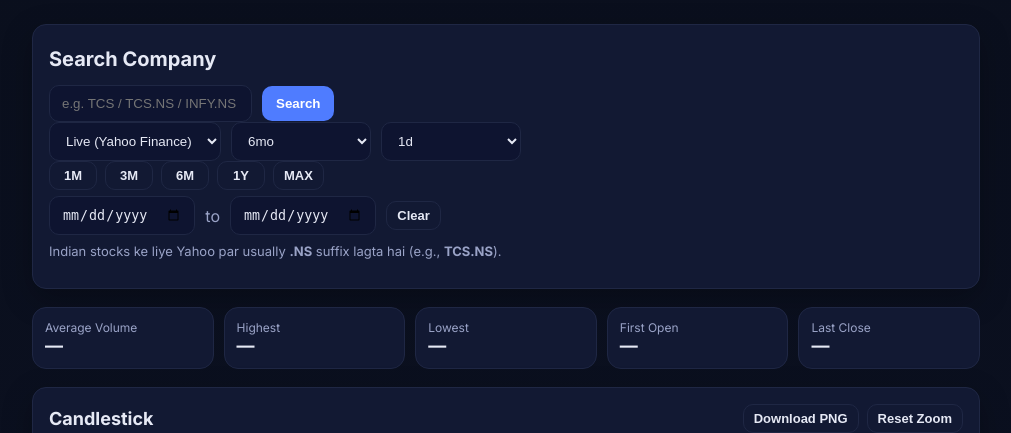
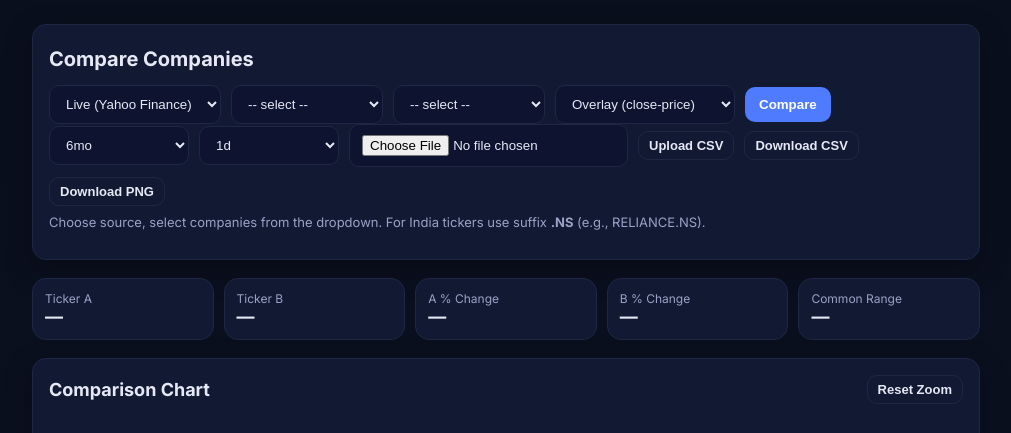
Before and after one commit to shivamvats-coder/stock-analyzer-web, a FastAPI app: page / in a window 1280 px wide. Shown: the part 62-495 px from the top of the page, without its empty margins (134-1145 px from the left). Run offline with FastAPI, Linux system fonts and the light colour scheme; a map, chart or similar area stays blank; some libraries are stand-ins or nearby versions.

Commit message:
Step 2: Live data, MA/EMA, improved UI & controls

```diff
--- a/requirements.txt
+++ b/requirements.txt
@@ -4,3 +4,5 @@
 yfinance
 pandas
 numpy
+requests
+python-multipart
--- a/web/server.py
+++ b/web/server.py
@@ -1,4 +1,9 @@
-from fastapi import FastAPI, Query
+import os
+import csv
+import io
+import requests
+from typing import List, Dict
+from fastapi import FastAPI, Query, UploadFile, File, Form
 from fastapi.responses import FileResponse, JSONResponse
 from fastapi.staticfiles import StaticFiles
 from fastapi.middleware.cors import CORSMiddleware
@@ -7,12 +12,12 @@
 from core.sort_algos import merge_sort_by_company
 from core.search import find_company_block
 from core.analytics import average_volume, price_summary
+from web.data_live import fetch_yf_ohlc, add_ma_ema
 
-from web.data_live import fetch_yf_ohlc, add_ma_ema
+ALPHA_KEY = os.getenv("ALPHA_VANTAGE_KEY")  # optional
 
 app = FastAPI()
 
-# Allow all origins (simple demo)
 app.add_middleware(
     CORSMiddleware,
     allow_origins=["*"],
@@ -20,16 +25,41 @@
     allow_headers=["*"],
 )
 
-# Static files (CSS/JS)
 app.mount("/static", StaticFiles(directory="web/static"), name="static")
+
 
 @app.get("/")
 def home():
     return FileResponse("web/templates/index.html")
 
-# --- Sample CSV data endpoint (existing functionality) ---
+
+@app.get("/api/companies")
+def get_companies():
+    """
+    Returns available companies: from sample CSV + curated live tickers.
+    Frontend will call this to populate dropdowns.
+    """
+    # read sample CSV companies
+    try:
+        data = load_csv("sample_data.csv")
+        sample_companies = sorted({r.company for r in data})
+    except Exception:
+        sample_companies = []
+
+    # curated live tickers (Indian examples); you can edit this list anytime
+    curated_live = [
+        "RELIANCE.NS", "TCS.NS", "INFY.NS", "HDFCBANK.NS", "ICICIBANK.NS",
+        "SBIN.NS", "LT.NS", "HINDUNILVR.NS", "BAJFINANCE.NS"
+    ]
+
+    return {"sample": sample_companies, "live": curated_live}
+
+
 @app.get("/api/company/{ticker}")
 def get_company_data(ticker: str):
+    """
+    Existing CSV-based endpoint (keeps previous behavior).
+    """
     data = load_csv("sample_data.csv")
     sorted_data = merge_sort_by_company(data)
     result = find_company_block(sorted_data, ticker)
@@ -54,25 +84,24 @@
         for r in result
     ]
 
-    return {
-        "company": ticker.strip().upper(),
-        "records": records,
-        "analytics": analytics
-    }
+    return {"company": ticker.strip().upper(), "records": records, "analytics": analytics}
 
-# --- NEW: Live data (Yahoo Finance) with MA/EMA ---
+
 @app.get("/api/live/{ticker}")
 def live_company_data(
     ticker: str,
-    period: str = Query("6mo", description="1mo,3mo,6mo,1y,2y,5y,max"),
-    interval: str = Query("1d", description="1d,1wk,1mo")
+    period: str = Query("6mo"),
+    interval: str = Query("1d")
 ):
+    """
+    Live data via yfinance (already added earlier).
+    """
     records = fetch_yf_ohlc(ticker, period=period, interval=interval)
     if not records:
         return JSONResponse({"error": "No live data found"}, status_code=404)
 
-    highs  = max(r["high"] for r in records)
-    lows   = min(r["low"]  for r in records)
+    highs = max(r["high"] for r in records)
+    lows = min(r["low"] for r in records)
     summary = {
         "highest": highs,
         "lowest": lows,
@@ -80,7 +109,6 @@
         "last_close": records[-1]["close"]
     }
     avg_vol = sum(r["volume"] for r in records) / max(1, len(records))
-
     me = add_ma_ema(records, windows=(5, 10, 20))
 
     return {
@@ -90,6 +118,112 @@
             "avg_volume": avg_vol,
             "summary": summary,
             "ma": me["ma"],
-            "ema": me["ema"],
+            "ema": me["ema"]
         }
     }
+
+
+@app.post("/api/upload")
+async def upload_csv(file: UploadFile = File(...)):
+    """
+    Accept a CSV upload. Returns parsed records (same shape as other endpoints).
+    This is temporary: frontend can use returned records immediately.
+    """
+    content = await file.read()
+    s = content.decode("utf-8", errors="ignore")
+    reader = csv.DictReader(io.StringIO(s))
+    out = []
+    for row in reader:
+        try:
+            d = row.get("date") or row.get("Date")
+            o = float(row.get("open") or row.get("Open") or 0)
+            h = float(row.get("high") or row.get("High") or 0)
+            l = float(row.get("low")  or row.get("Low")  or 0)
+            c = float(row.get("close") or row.get("Close") or 0)
+            v = int(float(row.get("volume") or row.get("Volume") or 0))
+            out.append({"date": str(d).strip(), "open": o, "high": h, "low": l, "close": c, "volume": v})
+        except Exception:
+            continue
+    if not out:
+        return JSONResponse({"error":"No valid rows found"}, status_code=400)
+    # compute analytics
+    highs = max(r["high"] for r in out)
+    lows = min(r["low"] for r in out)
+    summary = {"highest": highs, "lowest": lows, "first_open": out[0]["open"], "last_close": out[-1]["close"]}
+    avg_vol = sum(r["volume"] for r in out) / max(1, len(out))
+    me = add_ma_ema(out)
+    return {"company": file.filename, "records": out, "analytics": {"avg_volume": avg_vol, "summary": summary, "ma": me["ma"], "ema": me["ema"]}}
+
+
+@app.post("/api/export")
+async def export_csv(payload: Dict = None):
+    """
+    Accept a JSON payload with 'records' array and return a CSV file response.
+    Frontend can POST current filtered records and get a downloadable CSV.
+    """
+    if not payload or "records" not in payload:
+        return JSONResponse({"error": "Invalid payload"}, status_code=400)
+    records = payload["records"]
+    # build CSV in memory
+    buf = io.StringIO()
+    writer = csv.writer(buf)
+    writer.writerow(["date","open","high","low","close","volume"])
+    for r in records:
+        writer.writerow([r.get("date"), r.get("open"), r.get("high"), r.get("low"), r.get("close"), r.get("volume")])
+    buf.seek(0)
+    return FileResponse(io.BytesIO(buf.getvalue().encode("utf-8")), media_type="text/csv", filename="export.csv")
+
+
+@app.get("/api/compare")
+def compare_endpoint(
+    t1: str = Query(..., description="Ticker 1"),
+    t2: str = Query(..., description="Ticker 2"),
+    source: str = Query("live", description="live or sample"),
+    period: str = Query("6mo"),
+    interval: str = Query("1d"),
+    mode: str = Query("overlay", description="overlay or stacked")
+):
+    """
+    Compare two tickers. source: live|sample.
+    mode: overlay (close-price lines) | stacked (two candlesticks stacked).
+    Returns records & analytics for both tickers.
+    """
+    def load_for(ticker, src):
+        if src == "live":
+            recs = fetch_yf_ohlc(ticker, period=period, interval=interval)
+            me = add_ma_ema(recs)
+            highs = max(r["high"] for r in recs) if recs else None
+            lows = min(r["low"] for r in recs) if recs else None
+            avg_vol = (sum(r["volume"] for r in recs)/len(recs)) if recs else 0
+            summary = {"highest": highs, "lowest": lows, "first_open": recs[0]["open"] if recs else None, "last_close": recs[-1]["close"] if recs else None}
+            return {"records": recs, "analytics": {"avg_volume": avg_vol, "summary": summary, "ma": me["ma"], "ema": me["ema"]}}
+        else:
+            data = load_csv("sample_data.csv")
+            sorted_data = merge_sort_by_company(data)
+            res = find_company_block(sorted_data, ticker)
+            recs = [{"date": str(r.date), "open": r.open, "high": r.high, "low": r.low, "close": r.close, "volume": r.volume} for r in res]
+            me = add_ma_ema(recs)
+            return {"records": recs, "analytics": {"avg_volume": average_volume(res) if res else 0, "summary": price_summary(res) if res else {}, "ma": me["ma"], "ema": me["ema"]}}
+
+    left = load_for(t1, source)
+    right = load_for(t2, source)
+
+    if (not left["records"]) and (not right["records"]):
+        return JSONResponse({"error": "No data for both tickers"}, status_code=404)
+
+    return {"t1": t1.strip().upper(), "t2": t2.strip().upper(), "mode": mode, "left": left, "right": right}
+
+
+@app.get("/api/av/{ticker}")
+def alpha_vantage(ticker: str, function: str = Query("TIME_SERIES_DAILY")):
+    """
+    Basic Alpha Vantage fetcher. Works only if ALPHA_VANTAGE_KEY is set in env.
+    """
+    if not ALPHA_KEY:
+        return JSONResponse({"error": "Alpha Vantage key not configured on server"}, status_code=501)
+    base = "https://www.alphavantage.co/query"
+    params = {"function": function, "symbol": ticker, "apikey": ALPHA_KEY, "outputsize": "compact"}
+    resp = requests.get(base, params=params, timeout=15)
+    if resp.status_code != 200:
+        return JSONResponse({"error": "Alpha Vantage request failed"}, status_code=502)
+    return JSONResponse(resp.json())
--- a/web/static/app.js
+++ b/web/static/app.js
@@ -1,112 +1,189 @@
-const $ = (id) => document.getElementById(id);
+/* app.js — Compare, Upload, Export, improved UI */
+const $ = id => document.getElementById(id);
+const toast = (m) => { const t = $("toast"); t.textContent = m; t.hidden = false; setTimeout(()=> t.hidden=true, 2400); }
 
-function toast(msg){
-  const t = $("toast");
-  t.textContent = msg;
-  t.hidden = false;
-  setTimeout(()=> t.hidden = true, 2200);
+function setLoading(on){ document.body.classList.toggle("loading", !!on); }
+function csvFromRecords(records){
+  const header = ["date","open","high","low","close","volume"];
+  const rows = records.map(r => header.map(h => r[h]));
+  const csv = [header.join(",")].concat(rows.map(r => r.join(","))).join("\n");
+  return csv;
+}
+function downloadText(filename, text, type="text/csv"){
+  const blob = new Blob([text], {type});
+  const a = document.createElement("a");
+  a.href = URL.createObjectURL(blob);
+  a.download = filename;
+  document.body.appendChild(a); a.click(); a.remove();
 }
 
-function setLoading(on){
-  document.body.classList.toggle("loading", !!on);
+/* Populate company dropdowns from backend */
+async function loadCompanies(){
+  try{
+    const res = await fetch("/api/companies");
+    const j = await res.json();
+    const sample = j.sample || [];
+    const live = j.live || [];
+    // build full options sets
+    const source = $("source").value;
+    const arr = source === "live" ? live : sample;
+    fillTickers(arr);
+  }catch(e){
+    console.error(e); toast("Could not load companies");
+  }
+}
+function fillTickers(list){
+  const t1 = $("ticker1"), t2 = $("ticker2");
+  t1.innerHTML = ""; t2.innerHTML = "";
+  // Add a placeholder option
+  const placeholder = document.createElement("option");
+  placeholder.value = ""; placeholder.text = "-- select --";
+  t1.appendChild(placeholder.cloneNode(true));
+  t2.appendChild(placeholder.cloneNode(true));
+  for(const v of list){
+    const o1 = document.createElement("option"); o1.value=v; o1.text=v; t1.appendChild(o1);
+    const o2 = document.createElement("option"); o2.value=v; o2.text=v; t2.appendChild(o2);
+  }
 }
 
-function clearStats(){
-  ["avgVol","high","low","firstOpen","lastClose"].forEach(id => $(id).textContent = "—");
+/* Compare action */
+async function compare(){
+  const src = $("source").value, t1 = $("ticker1").value.trim(), t2 = $("ticker2").value.trim();
+  const period = $("period").value, interval = $("interval").value;
+  const mode = $("mode").value;
+  if(!t1 || !t2){ toast("Select both tickers"); return; }
+  setLoading(true);
+  try{
+    const url = `/api/compare?t1=${encodeURIComponent(t1)}&t2=${encodeURIComponent(t2)}&source=${encodeURIComponent(src)}&period=${encodeURIComponent(period)}&interval=${encodeURIComponent(interval)}&mode=${encodeURIComponent(mode)}`;
+    const res = await fetch(url);
+    setLoading(false);
+    if(!res.ok){ toast("Compare failed"); return; }
+    const j = await res.json();
+    renderCompare(j);
+  }catch(e){
+    setLoading(false); toast("Error fetching compare");
+    console.error(e);
+  }
 }
 
-async function searchCompany(){
-  const ticker = $("ticker").value.trim();
-  const start  = $("startDate").value;
-  const end    = $("endDate").value;
-  const source = $("source").value;
-  const period = $("period").value;
-  const interval = $("interval").value;
+/* Render compare result (overlay or stacked) */
+function renderCompare(data){
+  const left = data.left, right = data.right;
+  const lrec = left.records || [], rrec = right.records || [];
+  // compute common date range if both exist
+  const datesL = lrec.map(r=>r.date), datesR = rrec.map(r=>r.date);
+  const common = datesL.filter(d => datesR.includes(d));
+  $("tA").textContent = data.t1; $("tB").textContent = data.t2;
+  // percent change over available window
+  const pct = (arr) => arr.length>1 ? ((arr[arr.length-1].close - arr[0].open)/arr[0].open*100).toFixed(2) : "—";
+  $("pA").textContent = lrec.length ? pct(lrec) + "%" : "—";
+  $("pB").textContent = rrec.length ? pct(rrec) + "%" : "—";
+  $("range").textContent = common.length ? `${common[0]} → ${common[common.length-1]}` : "—";
 
-  if(!ticker){ toast("Please enter a company ticker"); return; }
+  const mode = data.mode || "overlay";
+  const chartDiv = $("chart");
+  Plotly.purge(chartDiv);
 
-  setLoading(true);
-  let url = source === "live"
-    ? `/api/live/${encodeURIComponent(ticker)}?period=${encodeURIComponent(period)}&interval=${encodeURIComponent(interval)}`
-    : `/api/company/${encodeURIComponent(ticker)}`;
-
-  const res = await fetch(url);
-  setLoading(false);
-
-  if(!res.ok){
-    toast("Data not found");
-    clearStats();
-    Plotly.purge("chart");
-    return;
+  if(mode === "overlay"){
+    // overlay close-price lines with legends
+    const traces = [];
+    if(lrec.length){
+      traces.push({x: lrec.map(r=>r.date), y: lrec.map(r=>r.close), mode:"lines", name:data.t1, line:{width:2}});
+    }
+    if(rrec.length){
+      traces.push({x: rrec.map(r=>r.date), y: rrec.map(r=>r.close), mode:"lines", name:data.t2, line:{width:2}});
+    }
+    const layout = {margin:{l:40,r:10,t:30,b:40}, xaxis:{rangeslider:{visible:true}}, paper_bgcolor:"rgba(0,0,0,0)", plot_bgcolor:"rgba(0,0,0,0)"};
+    Plotly.newPlot(chartDiv, traces, layout, {responsive:true,displaylogo:false});
+  } else {
+    // stacked candlesticks: two subplots
+    const traces = [];
+    if(lrec.length){
+      traces.push(Object.assign({x: lrec.map(r=>r.date), open: lrec.map(r=>r.open), high: lrec.map(r=>r.high), low: lrec.map(r=>r.low), close: lrec.map(r=>r.close), type:"candlestick", name:data.t1}, {xaxis:"x", yaxis:"y"}));
+    }
+    if(rrec.length){
+      traces.push(Object.assign({x: rrec.map(r=>r.date), open: rrec.map(r=>r.open), high: rrec.map(r=>r.high), low: rrec.map(r=>r.low), close: rrec.map(r=>r.close), type:"candlestick", name:data.t2}, {xaxis:"x2", yaxis:"y2"}));
+    }
+    const layout = {
+      grid: {rows:2, columns:1, pattern:"independent", roworder:"top to bottom"},
+      margin:{l:40, r:10, t:30, b:40},
+      xaxis:{rangeslider:{visible:true}}, xaxis2:{rangeslider:{visible:false}},
+      paper_bgcolor:"rgba(0,0,0,0)", plot_bgcolor:"rgba(0,0,0,0)"
+    };
+    Plotly.newPlot(chartDiv, traces, layout, {responsive:true,displaylogo:false});
   }
-
-  const data = await res.json();
-
-  // Optional client-side date filter
-  let rec = data.records;
-  if(start) rec = rec.filter(r => r.date >= start);
-  if(end)   rec = rec.filter(r => r.date <= end);
-
-  if(rec.length === 0){
-    toast("No data in this date range");
-    clearStats(); Plotly.purge("chart"); return;
-  }
-
-  // Stats
-  $("avgVol").textContent    = Number(data.analytics.avg_volume).toFixed(2);
-  $("high").textContent      = data.analytics.summary.highest;
-  $("low").textContent       = data.analytics.summary.lowest;
-  $("firstOpen").textContent = data.analytics.summary.first_open;
-  $("lastClose").textContent = data.analytics.summary.last_close;
-
-  // Candlestick
-  const trace = {
-    x: rec.map(r => r.date),
-    open: rec.map(r => r.open),
-    high: rec.map(r => r.high),
-    low:  rec.map(r => r.low),
-    close:rec.map(r => r.close),
-    type: "candlestick",
-    increasing: {line:{width:1.5}},
-    decreasing: {line:{width:1.5}}
-  };
-
-  // MA/EMA overlays (if available from backend)
-  const overlays = [];
-  if(data.analytics && data.analytics.ma){
-    const ma = data.analytics.ma, ema = data.analytics.ema || {};
-    const x = rec.map(r => r.date);
-    const align = (arr) => arr.slice(-(x.length));
-    [5,10,20].forEach(w=>{
-      if(ma[w])  overlays.push({x, y: align(ma[w]),  type:"scatter", mode:"lines", name:`MA ${w}`});
-      if(ema[w]) overlays.push({x, y: align(ema[w]), type:"scatter", mode:"lines", name:`EMA ${w}`, line:{dash:"dot"}});
-    });
-  }
-
-  const layout = {
-    paper_bgcolor: "rgba(0,0,0,0)",
-    plot_bgcolor:  "rgba(0,0,0,0)",
-    margin: {l:40, r:20, t:24, b:40},
-    xaxis: { rangeslider: {visible: true}, showgrid:false },
-    yaxis: { gridcolor: "rgba(255,255,255,0.08)" },
-  };
-  const config = { responsive:true, displaylogo:false };
-
-  $("chartTitle").textContent = `${data.company} — ${source === "live" ? period+"/"+interval : "Sample"}`;
-  Plotly.newPlot("chart", [trace, ...overlays], layout, config);
-  toast("Loaded!");
 }
 
-// UI bindings
-$("goBtn").addEventListener("click", searchCompany);
-$("clearDates").addEventListener("click", ()=>{ $("startDate").value = ""; $("endDate").value = ""; toast("Cleared dates"); });
-$("themeToggle").addEventListener("click", ()=>{
-  document.body.classList.toggle("light");
-  $("themeToggle").textContent = document.body.classList.contains("light") ? "☀️" : "🌙";
-});
-document.querySelectorAll(".quick").forEach(btn=>{
-  btn.addEventListener("click", ()=>{
-    $("period").value = btn.dataset.p;
-    toast(`Period: ${btn.dataset.p}`);
-  });
-});
+/* Upload CSV action */
+async function uploadCsv(){
+  const fileInput = $("uploadFile");
+  if(!fileInput.files || !fileInput.files[0]){ toast("Select a CSV file"); return; }
+  const f = fileInput.files[0];
+  const fd = new FormData(); fd.append("file", f);
+  setLoading(true);
+  try{
+    const res = await fetch("/api/upload", {method:"POST", body: fd});
+    setLoading(false);
+    if(!res.ok){ toast("Upload failed"); return; }
+    const j = await res.json();
+    // show preview
+    $("uploadPreview").hidden = false;
+    $("previewTable").innerHTML = `<pre style="max-height:200px;overflow:auto">${JSON.stringify(j.records.slice(0,10), null, 2)}</pre>`;
+    toast("Uploaded and parsed");
+    // optionally populate ticker1 with uploaded name
+    // we do not persist upload server-side in this simple demo
+  }catch(e){
+    setLoading(false); toast("Upload error"); console.error(e);
+  }
+}
+
+/* Download CSV of currently plotted data */
+async function downloadCurrentCsv(){
+  // we will fetch current traces from Plotly chart and try to construct CSV for first trace
+  const gd = $("chart");
+  const data = gd.data;
+  if(!data || data.length===0){ toast("No chart data"); return; }
+  // try to choose the first candlestick or line trace and build records
+  const t = data[0];
+  let records = [];
+  if(t.type === "candlestick"){
+    for(let i=0;i<t.x.length;i++){
+      records.push({date:t.x[i], open:t.open[i], high:t.high[i], low:t.low[i], close:t.close[i], volume:""});
+    }
+  } else {
+    // line chart (overlay) — only close prices
+    for(let i=0;i<t.x.length;i++){
+      records.push({date:t.x[i], open:"", high:"", low:"", close:t.y[i], volume:""});
+    }
+  }
+  const csv = csvFromRecords(records);
+  downloadText("chart_export.csv", csv);
+}
+
+/* Download PNG via Plotly */
+async function downloadPng(){
+  const gd = $("chart");
+  if(!gd) return;
+  // Plotly.toImage returns a data URL
+  try{
+    const dataUrl = await Plotly.toImage(gd, {format:"png", height:600, width:1000});
+    const a = document.createElement("a"); a.href = dataUrl; a.download = "chart.png"; document.body.appendChild(a); a.click(); a.remove();
+  }catch(e){
+    toast("PNG export failed");
+    console.error(e);
+  }
+}
+
+/* UI bindings */
+$("compareBtn").addEventListener("click", compare);
+$("uploadBtn").addEventListener("click", uploadCsv);
+$("downloadCsv").addEventListener("click", downloadCurrentCsv);
+$("downloadPng").addEventListener("click", downloadPng);
+$("source").addEventListener("change", loadCompanies);
+$("themeToggle").addEventListener("click", ()=>{ document.body.classList.toggle("light"); $("themeToggle").textContent = document.body.classList.contains("light") ? "☀️" : "🌙";});
+$("resetZoom").addEventListener("click", ()=>{ Plotly.relayout($("chart"), { "xaxis.autorange": true, "yaxis.autorange": true }); });
+
+document.querySelectorAll(".quick").forEach(b => b.addEventListener("click", e => { $("period").value = e.target.dataset.p; toast("Period: "+e.target.dataset.p); }));
+
+/* Initial load */
+loadCompanies();
--- a/web/templates/index.html
+++ b/web/templates/index.html
@@ -2,9 +2,8 @@
 <html lang="en">
 <head>
   <meta charset="utf-8" />
-  <title>Stock Analyzer</title>
+  <title>Stock Analyzer — Compare & Export</title>
   <meta name="viewport" content="width=device-width, initial-scale=1, maximum-scale=5, user-scalable=yes" />
-  <link rel="preconnect" href="https://fonts.googleapis.com">
   <link rel="stylesheet" href="https://fonts.googleapis.com/css2?family=Inter:wght@400;600;700&display=swap">
   <link rel="stylesheet" href="/static/style.css" />
   <script src="https://cdn.plot.ly/plotly-latest.min.js"></script>
@@ -12,68 +11,71 @@
 <body>
   <header class="topbar">
     <div class="brand">📈 Stock Analyzer</div>
-    <button id="themeToggle" class="ghost">🌙</button>
+    <div class="actions">
+      <button id="themeToggle" class="ghost">🌙</button>
+    </div>
   </header>
 
   <main class="container">
+    <!-- Controls -->
     <section class="card">
-      <h1>Search Company</h1>
+      <h1>Compare Companies</h1>
+      <div class="row">
+        <select id="source">
+          <option value="live" selected>Live (Yahoo Finance)</option>
+          <option value="sample">Sample CSV</option>
+        </select>
 
-      <div class="row">
-        <input id="ticker" placeholder="e.g. TCS / TCS.NS / INFY.NS / RELIANCE.NS" />
-        <button id="goBtn" class="primary">Search</button>
+        <select id="ticker1"></select>
+        <select id="ticker2"></select>
+
+        <select id="mode">
+          <option value="overlay">Overlay (close-price)</option>
+          <option value="stacked">Stacked (candlesticks)</option>
+        </select>
+
+        <button id="compareBtn" class="primary">Compare</button>
       </div>
 
-      <div class="row">
-        <select id="source" title="Data Source">
-          <option value="sample">Sample CSV</option>
-          <option value="live" selected>Live (Yahoo Finance)</option>
+      <div class="row small-gap">
+        <select id="period">
+          <option>1mo</option><option>3mo</option><option selected>6mo</option><option>1y</option><option>2y</option><option>5y</option><option>max</option>
         </select>
+        <select id="interval"><option>1d</option><option>1wk</option><option>1mo</option></select>
 
-        <select id="period" title="Period">
-          <option>1mo</option><option>3mo</option><option selected>6mo</option>
-          <option>1y</option><option>2y</option><option>5y</option><option>max</option>
-        </select>
+        <input id="uploadFile" type="file" accept=".csv" />
+        <button id="uploadBtn" class="ghost small">Upload CSV</button>
 
-        <select id="interval" title="Interval">
-          <option>1d</option><option>1wk</option><option>1mo</option>
-        </select>
+        <button id="downloadCsv" class="ghost small">Download CSV</button>
+        <button id="downloadPng" class="ghost small">Download PNG</button>
       </div>
-
-      <div class="row gap">
-        <button class="ghost small quick" data-p="1mo">1M</button>
-        <button class="ghost small quick" data-p="3mo">3M</button>
-        <button class="ghost small quick" data-p="6mo">6M</button>
-        <button class="ghost small quick" data-p="1y">1Y</button>
-        <button class="ghost small quick" data-p="max">MAX</button>
-      </div>
-
-      <div class="row dates">
-        <input id="startDate" type="date" />
-        <span class="dash">to</span>
-        <input id="endDate" type="date" />
-        <button id="clearDates" class="ghost small">Clear</button>
-      </div>
-      <p class="hint">Indian stocks ke liye Yahoo par usually <b>.NS</b> suffix lagta hai (e.g., <b>TCS.NS</b>).</p>
+      <p class="hint">Choose source, select companies from the dropdown. For India tickers use suffix <b>.NS</b> (e.g., RELIANCE.NS).</p>
     </section>
 
+    <!-- Stats -->
     <section id="stats" class="grid">
-      <div class="stat"><div class="label">Average Volume</div><div id="avgVol" class="value">—</div></div>
-      <div class="stat"><div class="label">Highest</div><div id="high" class="value">—</div></div>
-      <div class="stat"><div class="label">Lowest</div><div id="low" class="value">—</div></div>
-      <div class="stat"><div class="label">First Open</div><div id="firstOpen" class="value">—</div></div>
-      <div class="stat"><div class="label">Last Close</div><div id="lastClose" class="value">—</div></div>
+      <div class="stat"><div class="label">Ticker A</div><div id="tA" class="value">—</div></div>
+      <div class="stat"><div class="label">Ticker B</div><div id="tB" class="value">—</div></div>
+      <div class="stat"><div class="label">A % Change</div><div id="pA" class="value">—</div></div>
+      <div class="stat"><div class="label">B % Change</div><div id="pB" class="value">—</div></div>
+      <div class="stat"><div class="label">Common Range</div><div id="range" class="value">—</div></div>
     </section>
 
+    <!-- Chart -->
     <section class="card">
       <div class="row space-between">
-        <h2 id="chartTitle">Candlestick</h2>
+        <h2 id="chartTitle">Comparison Chart</h2>
         <div class="row gap">
-          <button id="downloadPng" class="ghost small">Download PNG</button>
           <button id="resetZoom" class="ghost small">Reset Zoom</button>
         </div>
       </div>
       <div id="chart" class="chart"></div>
+    </section>
+
+    <!-- Upload preview (if any) -->
+    <section id="uploadPreview" class="card" hidden>
+      <h3>Uploaded Data Preview</h3>
+      <div id="previewTable"></div>
     </section>
   </main>
 
```
